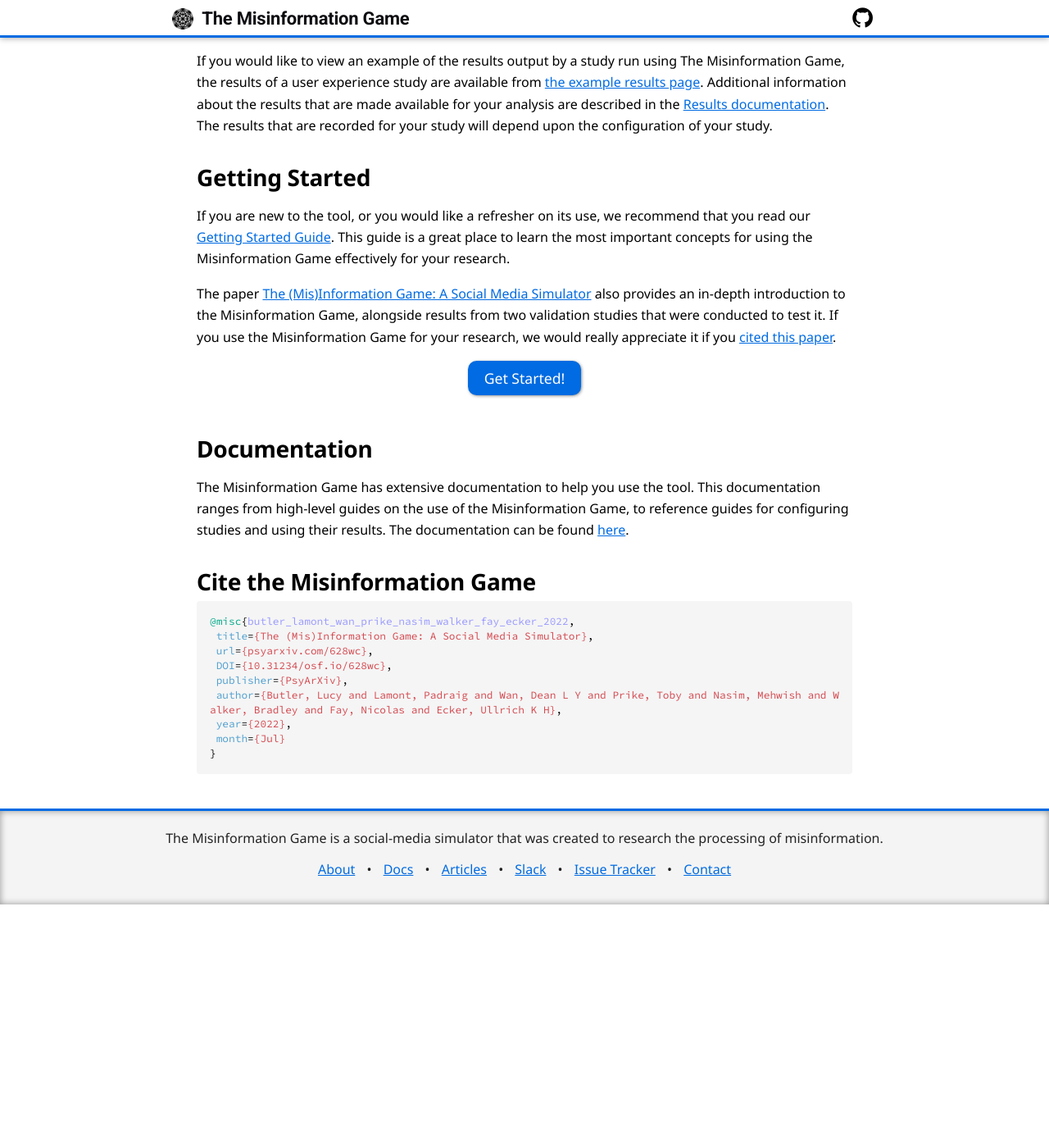
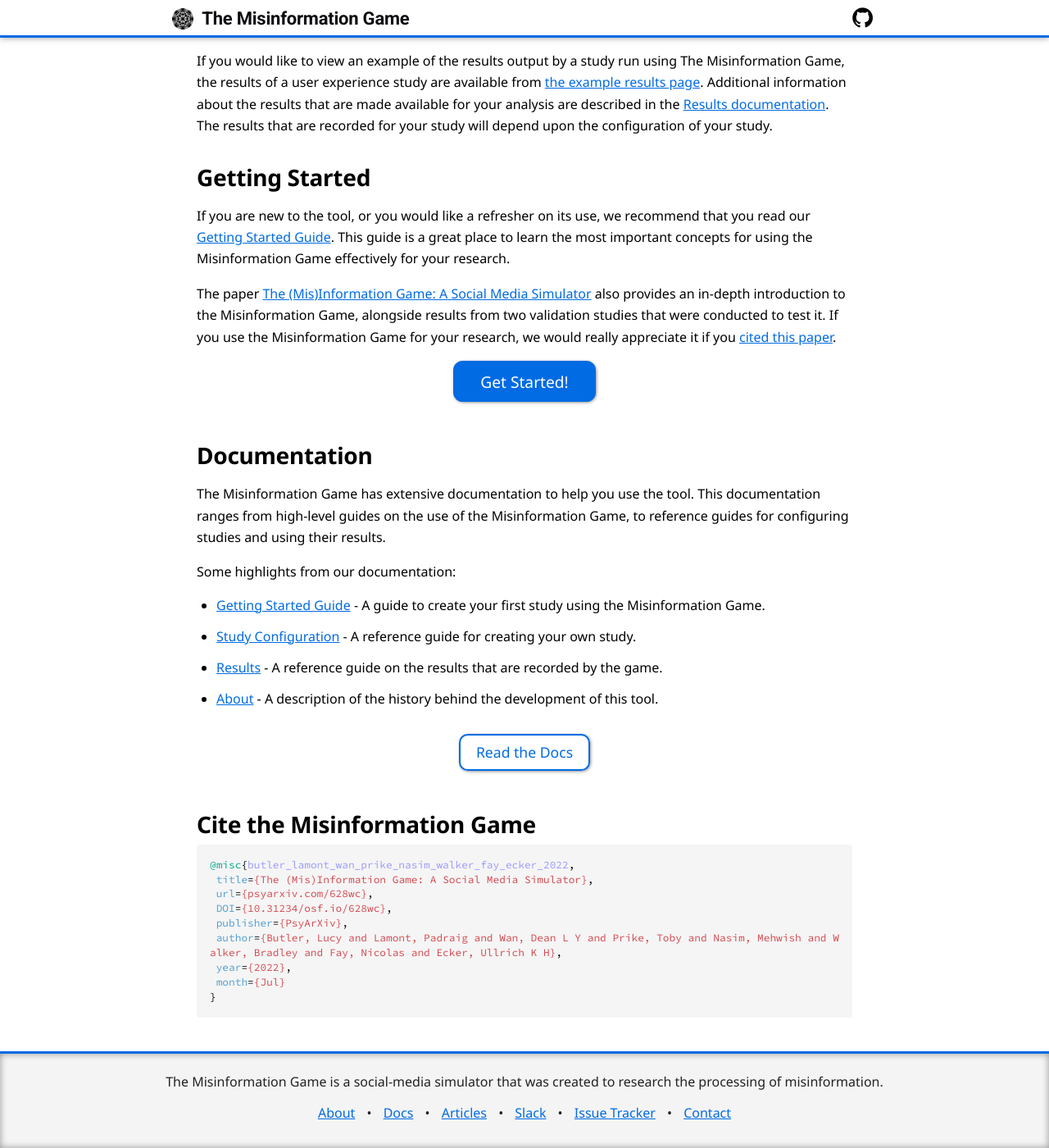
Before and after one commit to beekewardin/themisinformationgame.github.io, a Jekyll site: the page built from Home.md, in a window 1280 px wide and 1400 px high, scrolled down 1082 px. Shown: the whole window at 82% size. Built offline with Jekyll 4.4.1, drawn with Linux system fonts in a browser that asks for light colours; nearby versions of some CDN libraries; our own code applies the rules of GitHub Pages for plain Markdown files; before the commit the page ends 2185 px from its top, so only the background shows below that.

Commit message:
Improve linking to documentation from home page

```diff
--- a/Home.md
+++ b/Home.md
@@ -81,7 +81,7 @@
 the Misinformation Game for your research, we would really appreciate it if
 you [cited this paper](#cite).
 
-<div class="call-to-action-container">
+<div class="call-to-action-container big">
     <a href="/GettingStarted" class="call-to-action-button">
         Get Started!
     </a>
@@ -94,7 +94,21 @@
 The Misinformation Game has extensive documentation to help you use the tool.
 This documentation ranges from high-level guides on the use of the
 Misinformation Game, to reference guides for configuring studies and using
-their results. The documentation can be found [here](/DocumentationIndex).
+their results.
+
+Some highlights from our documentation:
+
+- [Getting Started Guide](/GettingStarted) - A guide to create your first study
+  using the Misinformation Game.
+- [Study Configuration](/StudyConfiguration) - A reference guide for creating your own study.
+- [Results](/Results) - A reference guide on the results that are recorded by the game.
+- [About](/About) - A description of the history behind the development of this tool.
+
+<div class="call-to-action-container">
+    <a href="/DocumentationIndex" class="call-to-action-button">
+        Read the Docs
+    </a>
+</div>
 
 
 ## Cite the Misinformation Game
--- a/_sass/_default.scss
+++ b/_sass/_default.scss
@@ -145,15 +145,23 @@
   display: inline-block;
   padding: 0.5em 1.1em;
   border-radius: 0.6em;
-  background-color: $brand-color;
+  border: 2px solid $brand-color;
+  color: $brand-color;
   box-shadow: 1px 1px 4px -1px rgba(0,0,0,0.65);
-  color: white;
   text-decoration: none;
   font-size: 1.1em;
   transition: background-color 0.2s;
 }
+.content-wrapper .big a.call-to-action-button {
+  background-color: $brand-color;
+  color: white;
+  padding: 0.5em 1.6em;
+  font-size: 1.2em;
+}
 .content-wrapper a.call-to-action-button:hover {
+  text-decoration: underline;
+}
+.content-wrapper .big a.call-to-action-button:hover {
   background-color: $brand-color-lighter;
-  text-decoration: underline;
   transition: background-color 0.2s;
 }
```
